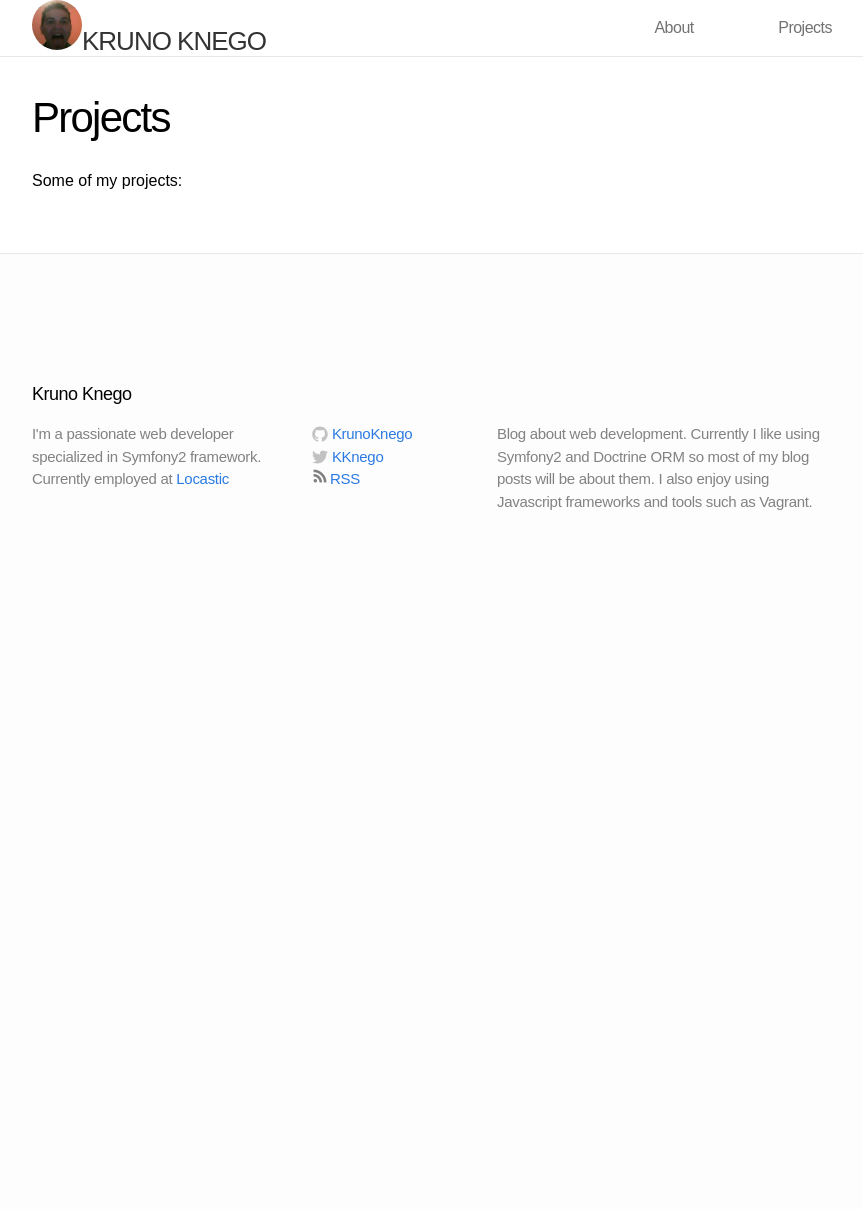
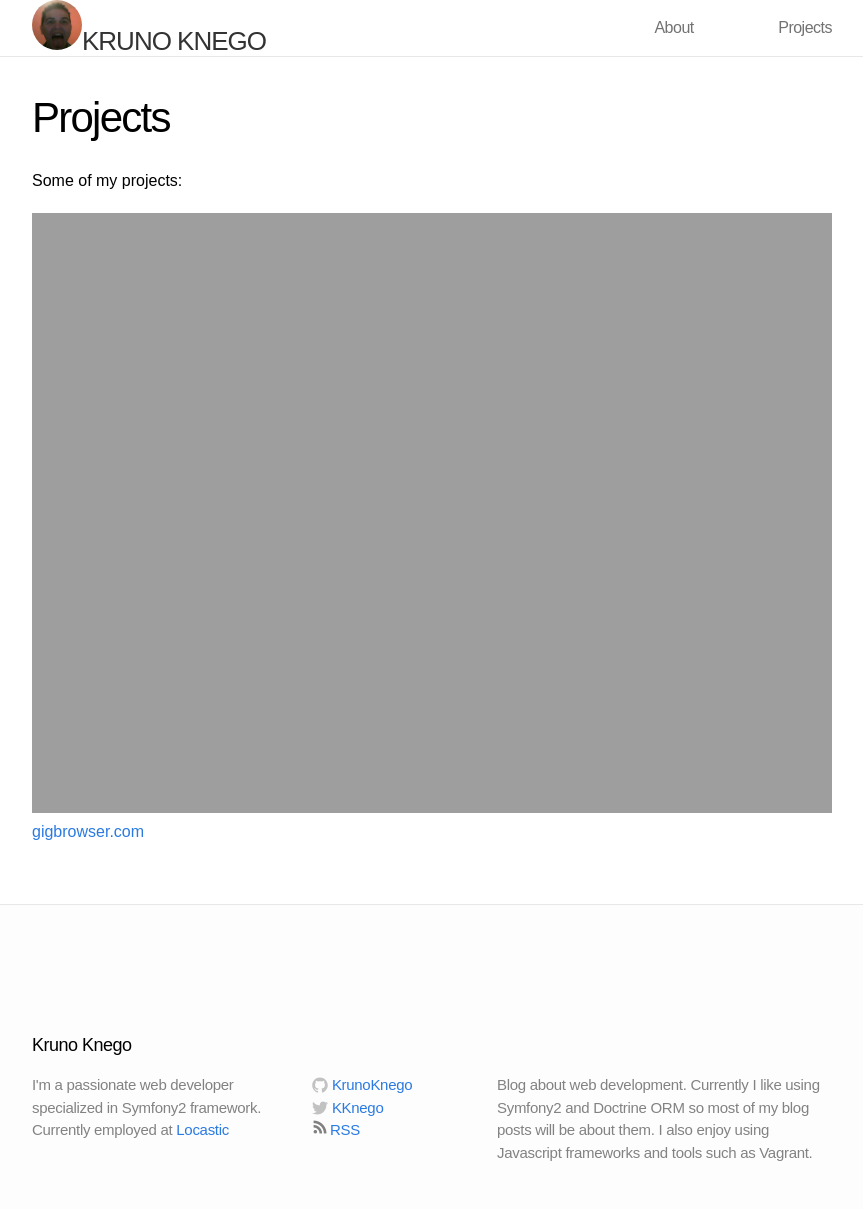
Before and after one commit to guotechfin/KrunoKnego.github.io, a Jekyll site: the page built from projects.md, in a window 1280 px wide. Shown: the whole page, without its empty margins (208-1071 px from the left). Built offline with Jekyll 4.4.1, drawn with Linux system fonts in a browser that asks for light colours; before the commit the page ends 900 px from its top, so only the background shows below that.

Commit message:
Link added.

```diff
--- a/projects.md
+++ b/projects.md
@@ -5,3 +5,7 @@ permalink: /projects/
 ---
 
 Some of my projects:
+
+
+![gigbrowser]({{ site.url }}/assets/gigbrowser.jpg){: .center-image}
+<a href="http://gigbrowser.com/" target="_blank">gigbrowser.com</a>
```
